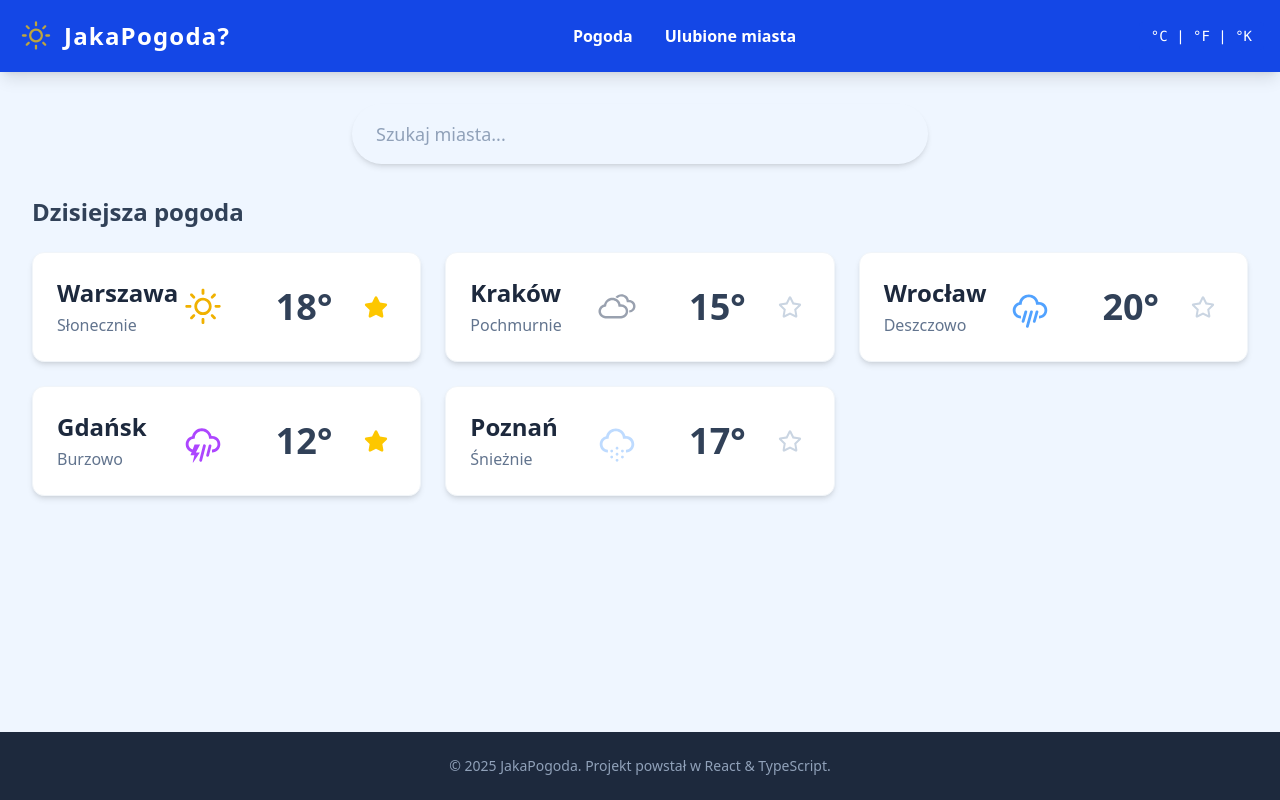
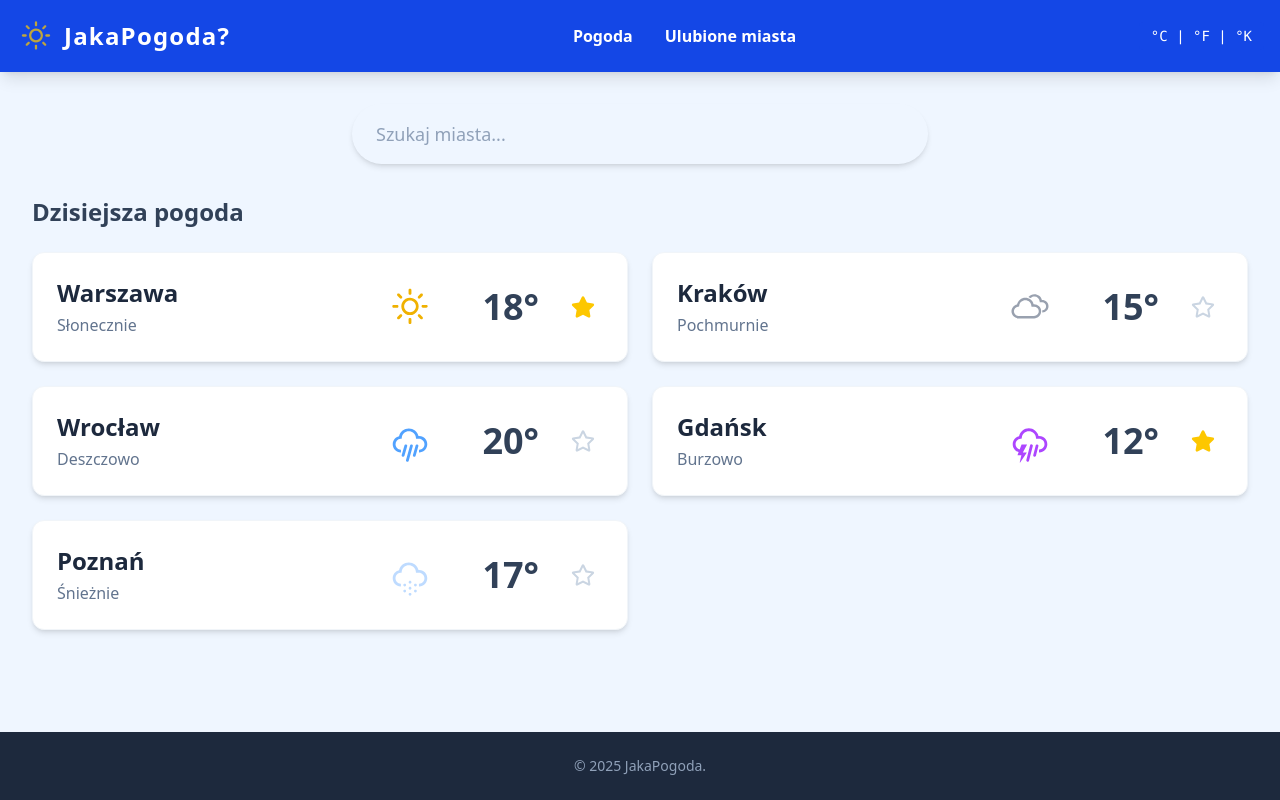
Before and after one commit to dominikwiench/web-weather-app-dsw, a React (Vite) app: page / in a window 1280 px wide. Built offline with nearby package versions, Linux system fonts and the light colour scheme.

Commit message:
refactor: change displaying main page method

```diff
--- a/src/App.tsx
+++ b/src/App.tsx
@@ -1,50 +1,27 @@
-import { useState } from 'react';
+import { BrowserRouter, Routes, Route, Navigate } from 'react-router-dom';
 import Header from './components/Header';
-import CityCard from './components/CityCard';
-import { mockCities } from './data/mockData';
-import type { City } from './types';
+import Home from './pages/Home';
+import CityDetails from './pages/CityDetails';
 
 function App() {
-	const [cities] = useState<City[]>(mockCities);
-
 	return (
+		<BrowserRouter>
 			<div className="min-h-screen flex flex-col bg-blue-50">
 				<Header />
 
-			<main className="grow container mx-auto p-4 md:p-8">
-				<div className="mb-8 max-w-xl mx-auto">
-					<input
-						type="text"
-						placeholder="Szukaj miasta..."
-						className="w-full p-4 pl-6 rounded-full border-none shadow-md focus:outline-none focus:ring-2 focus:ring-blue-400 text-lg text-slate-600 placeholder-slate-400"
-					/>
-				</div>
-
-				<section>
-					<div className="flex items-center justify-between mb-6">
-						<h2 className="text-2xl font-bold text-slate-700">
-							Dzisiejsza pogoda
-						</h2>
-					</div>
-
-					<div className="grid grid-cols-1 md:grid-cols-2 lg:grid-cols-3 gap-6">
-						{cities.map((city) => (
-							<CityCard
-								key={city.id}
-								name={city.name}
-								temp={city.temp}
-								condition={city.condition}
-								isFavorite={city.isFavorite}
-							/>
-						))}
-					</div>
-				</section>
+				<main className="grow">
+					<Routes>
+						<Route path="/" element={<Home />} />
+						<Route path="/city/:id" element={<CityDetails />} />
+						<Route path="*" element={<Navigate to="/" replace />} />
+					</Routes>
 				</main>
 
 				<footer className="bg-slate-800 text-slate-400 p-6 text-center text-sm">
-				<p>&copy; 2025 JakaPogoda. Projekt powstał w React & TypeScript.</p>
+					<p>&copy; 2025 JakaPogoda.</p>
 				</footer>
 			</div>
+		</BrowserRouter>
 	);
 }
 
--- /dev/null
+++ b/src/pages/Home.tsx
@@ -0,0 +1,49 @@
+import { useState } from 'react';
+import { Link } from 'react-router-dom';
+import CityCard from '../components/CityCard';
+import { mockCities } from '../data/mockData';
+import type { City } from '../types';
+
+const Home: React.FC = () => {
+	const [cities] = useState<City[]>(mockCities);
+	const [searchTerm, setSearchTerm] = useState('');
+
+	const filteredCities = cities.filter((city) =>
+		city.name.toLowerCase().includes(searchTerm.toLowerCase())
+	);
+
+	return (
+		<div className="container mx-auto p-4 md:p-8">
+			<div className="mb-8 max-w-xl mx-auto">
+				<input
+					type="text"
+					placeholder="Szukaj miasta..."
+					value={searchTerm}
+					onChange={(e) => setSearchTerm(e.target.value)}
+					className="w-full p-4 pl-6 rounded-full border-none shadow-md focus:outline-none focus:ring-2 focus:ring-blue-400 text-lg text-slate-600 placeholder-slate-400"
+				/>
+			</div>
+
+			<section>
+				<h2 className="text-2xl font-bold text-slate-700 mb-6">
+					Dzisiejsza pogoda
+				</h2>
+
+				<div className="grid grid-cols-1 md:grid-cols-1 lg:grid-cols-2 gap-6">
+					{filteredCities.map((city) => (
+						<Link to={`/city/${city.id}`} key={city.id} className="block">
+							<CityCard
+								name={city.name}
+								temp={city.temp}
+								condition={city.condition}
+								isFavorite={city.isFavorite}
+							/>
+						</Link>
+					))}
+				</div>
+			</section>
+		</div>
+	);
+};
+
+export default Home;
```
Lines whose indentation alone changed are shown as unchanged.
